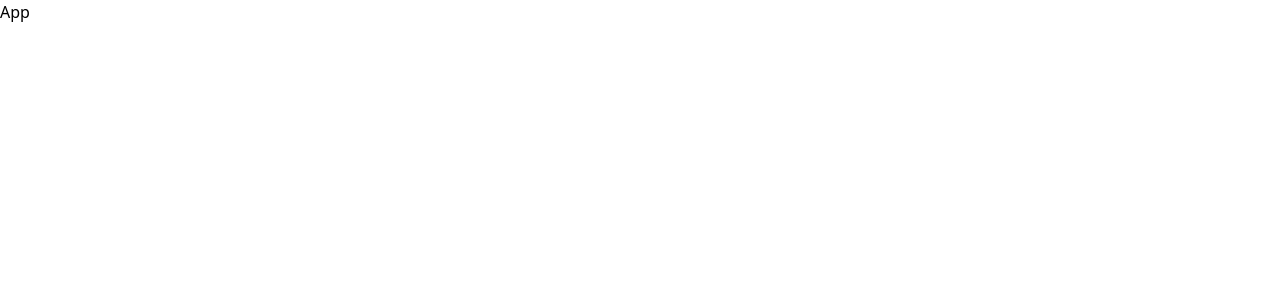
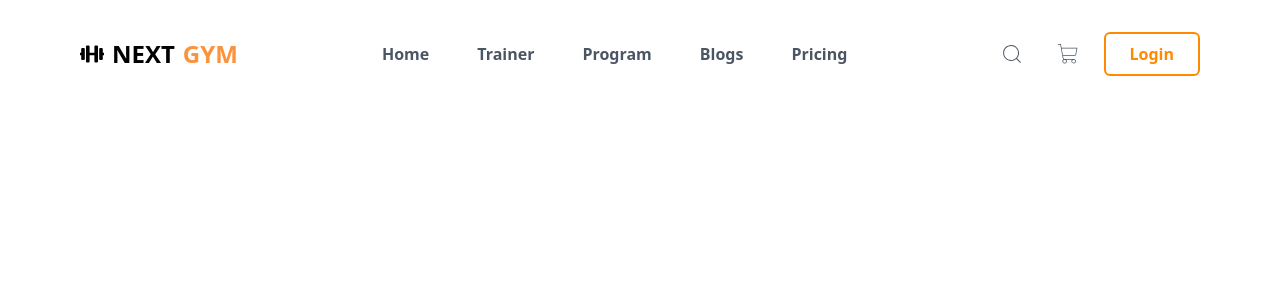
Before and after one commit to Semilore317/gym-website, a React (Vite) app: page / in a window 1280 px wide. Shown: the top 300 px of the page. Built offline with nearby package versions, Linux system fonts and the light colour scheme.

Commit message:
still working on navbar

```diff
--- a/package.json
+++ b/package.json
@@ -11,7 +11,8 @@
   },
   "dependencies": {
     "react": "^19.0.0",
-    "react-dom": "^19.0.0"
+    "react-dom": "^19.0.0",
+    "react-icons": "^5.5.0"
   },
   "devDependencies": {
     "@eslint/js": "^9.21.0",
--- a/src/App.jsx
+++ b/src/App.jsx
@@ -1,9 +1,9 @@
+import React from "react"
+import Navbar from "./components/Navbar/Navbar.jsx"
 function App() {
-  return (
-    <>
-        App
-    </>
-  )
+  return <div className="overflow-x-hidden">
+        <Navbar />
+    </div>
 }
 
 export default App
--- /dev/null
+++ b/src/components/Navbar/Navbar.jsx
@@ -0,0 +1,53 @@
+import React from "react";
+import {NavbarMenu} from "../../mockData/data.js"
+import { CiSearch } from "react-icons/ci";
+import {FaDumbbell} from 'react-icons/fa'
+import {MdMenu} from 'react-icons/md'
+import {PiShoppingCartThin} from "react-icons/pi";
+
+const Navbar = () =>{
+    const [open, setOpen] = React.useState(false);
+    return <>
+        <nav>
+            <div className="container flex justify-between items-center py-8">
+                {/*Logo Section*/}
+                <div className="text-2xl flex items-center gap-2 font-bold uppercase">
+                    <FaDumbbell />
+                    <p>Next</p>
+                    <p className="text-secondary">Gym</p>
+                </div>
+                {/*Menu Section*/}
+                <div className="hidden md:block">
+                    <ul className="flex items-center gap-6 text-gray-600">
+                        {NavbarMenu.map((item) =>{
+                            return <li key={item.id}>
+                                <a href={item.link} className="inline-block py-1 px-3 hover:text-primary font-semibold">
+                                    {item.title}
+                                </a>
+                            </li>
+                        })}
+                    </ul>
+                </div>
+                {/*Icons Section*/}
+                <div className="flex items-center gap-4 text-gray-600">
+                    <button className="text-2xl hover:bg=primary hover:text-secondary rounded-full p-2 duration-200">
+                        <CiSearch/>
+                    </button>
+                    <button className="text-2xl hover:bg=primary hover:text-secondary rounded-full p-2 duration-200">
+                        <PiShoppingCartThin/>
+                    </button>
+                    <button className="hover:bg-primary text-primary font-semibold hover:text-white rounded-md border-2 border-primary px-6 py-2 duration-200 hidden md:block">Login</button>
+                </div>
+                {/*Mobile hamburger Menu section*/}
+                    <div className="md:hidden cursor-pointer" onCLick={() => setOpen(!open)}>
+                        <MdMenu className="text-4xl"/>
+                    </div>
+            </div>
+        </nav>
+
+        {/*Mobile sidebar section*/}
+
+    </>
+}
+
+export default Navbar;
--- /dev/null
+++ b/src/mockData/data.js
@@ -0,0 +1,27 @@
+export const NavbarMenu = [
+    {
+        id:1,
+        title: "Home",
+        link: "/"
+    },
+    {
+        id:2,
+        title: "Trainer",
+        link: "#"
+    },
+    {
+        id:3,
+        title: "Program",
+        link: "#"
+    },
+    {
+        id:4,
+        title: "Blogs",
+        link: "#"
+    },
+    {
+        id:5,
+        title: "Pricing",
+        link: "#"
+    }
+]
--- a/tailwind.config.js
+++ b/tailwind.config.js
@@ -5,7 +5,22 @@ export default {
       "./src/**/*.{js,ts,jsx,tsx}",
   ],
   theme: {
-    extend: {},
+    extend: {
+        colors: {
+            primary: "#ff8901",
+            secondary: "#fb923c",
+        },
+        container: {
+            center: true,
+            padding: {
+                DEFAULT: '1rem',
+                sm: '2rem',
+                lg: '4rem',
+                xl: '5rem',
+                '2xl': '6rem',
+            }
+        }
+    },
   },
   plugins: [],
 }
```
Also changed, not shown: 1 other file (tests, documents, lock files or other folders).
